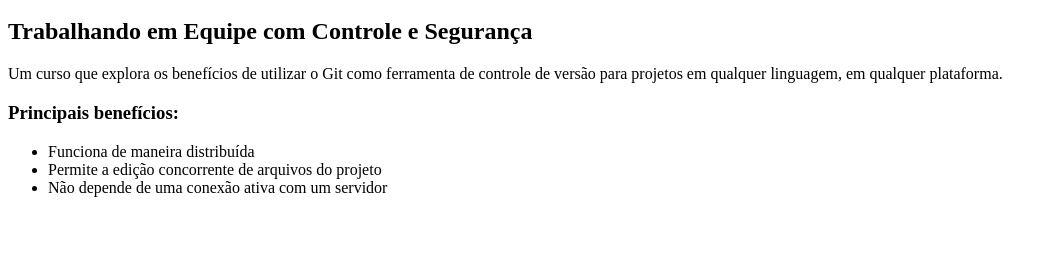
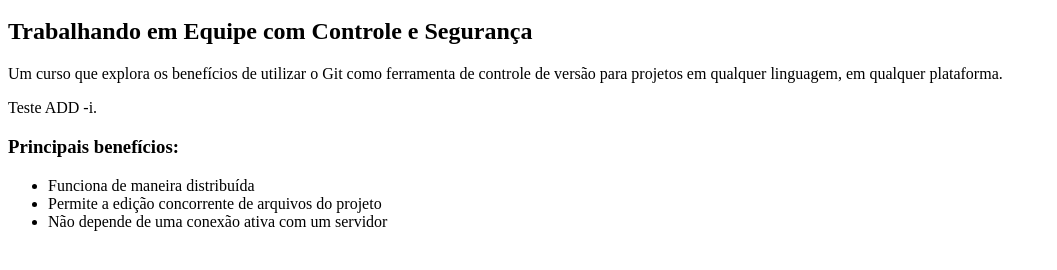
Before and after one commit to JorgeNunesOliveira/curso-git, a plain HTML site: page index.html in a window 1280 px wide. Shown: the part 48-318 px from the top of the page, without its empty margins (0-1057 px from the left). Drawn offline with Linux system fonts and the light colour scheme.

Commit message:
Teste add -i

```diff
--- a/index.html
+++ b/index.html
@@ -7,6 +7,8 @@
 
         <p>Um curso que explora os benefícios de utilizar o Git como ferramenta de controle de versão para projetos em qualquer linguagem, em qualquer plataforma.</p>
 
+		<p>Teste ADD -i.</p>
+
         <h3>Principais benefícios:</h3>
         <ul>
             <li>Funciona de maneira distribuída</li>
```
